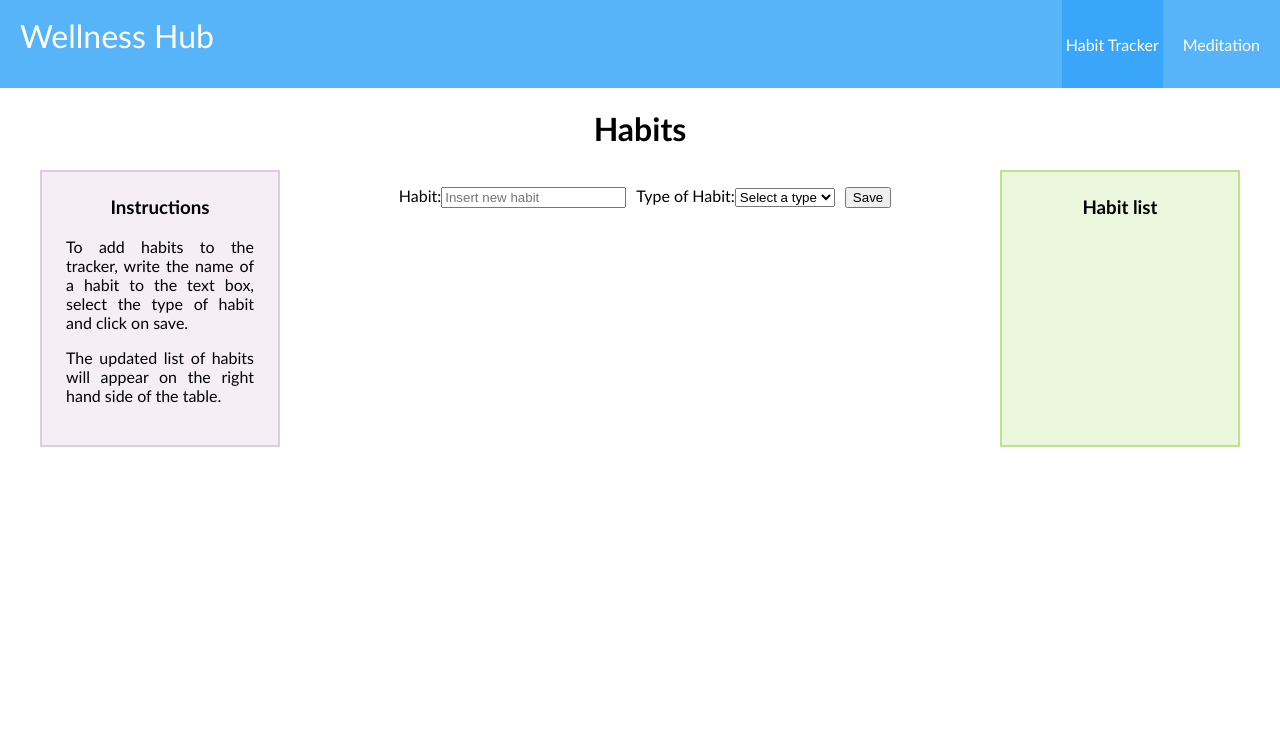
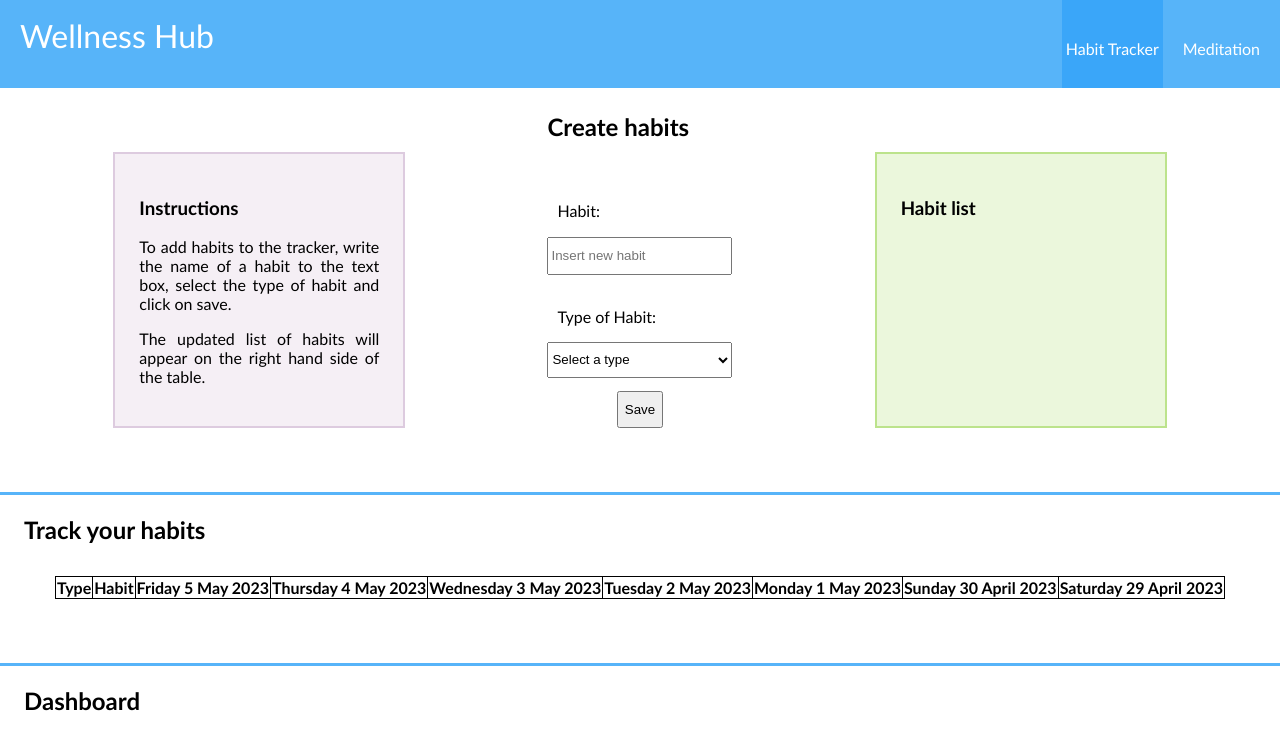
Before and after one commit to Cfaccetti/wellness-hub, a React (Create React App) app: page /habits in a window 1280 px wide. Shown: the top 750 px of the page. Built offline with nearby package versions, Linux system fonts and the light colour scheme.

Commit message:
Add Count for Each day of Week

```diff
--- a/src/Components/Navbar/Navbar.css
+++ b/src/Components/Navbar/Navbar.css
@@ -12,6 +12,7 @@
   gap: 2rem;
   padding: 0 1rem;
   min-height: 10vh;
+  /* width:100% */
 }
 
 .navBar ul {
--- a/src/Pages/Habits/Habitbox/Habitbox.css
+++ b/src/Pages/Habits/Habitbox/Habitbox.css
@@ -3,7 +3,10 @@ label {
 }
 
 .save {
-    margin-left: 10px ;
+    /* margin-left: 10px ; */
+    margin-top: 1em;
+    max-width: 4em;
+    justify-self:center;
 }
 
 .habit-list {
@@ -15,11 +18,16 @@ label {
     min-height: 200px;
     /* max-width:15em; */
     min-width: 15em;
+    margin-top: 1em;
+    margin-right:1em;
+    margin-top: 4em;
 }
 
 .form-habit-list {
     display: flex;
-    justify-content: space-between;
+    /* flex-direction: column; */
+    align-content: center;
+    justify-content: space-around;
     flex-wrap: wrap;
     max-width: 1200px;
     margin: 0 auto;
@@ -27,6 +35,14 @@ label {
 
 .habitCreator {
     margin-top: 1em;
+    display: grid;
+    justify-content:center;
+    min-width: 15em;
+}
+
+.habit-creator-title {
+    margin-left:0;
+    align-self: center;
 }
 
 .instructionBox{
@@ -37,6 +53,8 @@ label {
     padding: 2%;
     min-height: 200px;
     max-width:15em;
+    margin-top: 4em;
+    margin-left: 1em
 }
 
 p {
@@ -54,11 +72,65 @@ li {
 }
 
 h3 {
-    text-align: center;
-    margin-top: 0;
+    /* text-align: center; */
+    margin-top: 1em;
     padding: 0;
 }
 
 button {
     margin-left: 10px;
 }
+
+.habit-table {
+    display: flex;
+    /* width: 100%; */
+    /* border: 1px solid; */
+    border-collapse: collapse;
+    margin: 2em;
+    align-content: center;
+    justify-content: space-around;
+    flex-wrap: wrap;
+}
+
+.habit-table-section {
+    margin-top: 4em;
+    border-top: #57b4f9;
+    border-top-style: solid;
+    border-radius: 0%;
+}
+
+.dashboard-section {
+    margin-top: 4em;
+    border-top: #57b4f9;
+    border-top-style: solid;
+    border-radius: 0%;
+}
+
+th {
+    border: 1px solid;
+}
+
+.habit-creator-title {
+    margin-left: 0;
+    margin-top: 0;
+}
+
+.habit-tracker-title {
+    margin-left:1em;
+}
+
+.dashboard-title {
+    margin-left: 1em;
+}
+
+label {
+    margin-top: 2rem
+}
+
+td {
+    border: 1px solid;
+}
+
+.container {
+    width:100%
+}
--- a/src/Pages/Habits/Habitbox/Habitbox.js
+++ b/src/Pages/Habits/Habitbox/Habitbox.js
@@ -1,50 +1,98 @@
 import './Habitbox.css';
 import { useState } from 'react'
 
-// let habits = []
-
-// const [habits, setHabits] = useState[0];
-
-// function handleSubmit() {
-
-    // const habitform = document.querySelector('#habit-form')
-    // const habitNameInput = document.querySelector('#hname');
-    // const habitTypeInput = document.querySelector('#type');
-
-    // const name = habitNameInput.value
-    // const type = habitTypeInput.value
-
-    // let habit = {
-    //     name: name,
-    //     type: type
-    // }
-
-    // habits.push(habit);
-    // console.table(habits)
-
-// }
 
 export default function Habitbox() {
+
+  // Creates states for habit list
 
     const [habit, setHabit] = useState('');
     const [type, setType] = useState('');
     const [habits, setHabits] = useState([]);
 
-    console.table(habits)
+  // Creates dates for habit table
+
+    let today = new Date();
+    let todayString = today.toLocaleDateString('en-GB', {
+      weekday: "long",
+      year: "numeric",
+      month: "long",
+      day: "numeric",
+    });
+    let yesterday = new Date(today.setDate(today.getDate()-1));
+    let yesterdayString = yesterday.toLocaleDateString('en-GB', {
+      weekday: "long",
+      year: "numeric",
+      month: "long",
+      day: "numeric",
+    });
+    let twodaysago = new Date(yesterday.setDate(yesterday.getDate()-1));
+    let twodaysagoString = twodaysago.toLocaleDateString('en-GB', {
+      weekday: "long",
+      year: "numeric",
+      month: "long",
+      day: "numeric",
+    });
+    let threedaysago = new Date(twodaysago.setDate(twodaysago.getDate()-1));
+    let threedaysagoString = threedaysago.toLocaleDateString('en-GB', {
+      weekday: "long",
+      year: "numeric",
+      month: "long",
+      day: "numeric",
+    });
+    let fourdaysago = new Date(threedaysago.setDate(threedaysago.getDate()-1));
+    let fourdaysagoString = fourdaysago.toLocaleDateString('en-GB', {
+      weekday: "long",
+      year: "numeric",
+      month: "long",
+      day: "numeric",
+    });
+    let fivedaysago = new Date(fourdaysago.setDate(fourdaysago.getDate()-1));
+    let fivedaysagoString = fivedaysago.toLocaleDateString('en-GB', {
+      weekday: "long",
+      year: "numeric",
+      month: "long",
+      day: "numeric",
+    });
+    let sixdaysago = new Date(fivedaysago.setDate(fivedaysago.getDate()-1));
+    let sixdaysagoString = sixdaysago.toLocaleDateString('en-GB', {
+      weekday: "long",
+      year: "numeric",
+      month: "long",
+      day: "numeric",
+    });
+
+  // Creates function to update habit count
+
+    function updateHabitCount(passedHabit, numericalDay) {
+      let newHabits = habits.map(currentHabit => {
+        const countDay = 'count'+numericalDay;
+        if (currentHabit.id === passedHabit.id) {
+          return {...currentHabit, [countDay]: !currentHabit[countDay]}
+        }
+
+        return currentHabit;
+      });
+
+      console.dir(newHabits)
+      setHabits(newHabits);
+    }
 
     return(
+    <>
     <div className="form-habit-list">
-        <section className="instructionBox">
+            <section className="instructionBox">
                 <h3>Instructions</h3>
                 <p>To add habits to the tracker, write the name of a habit to the text box, select the type of habit and click on save. </p>
                 <p>The updated list of habits will appear on the right hand side of the table.</p>
         </section>
         <form id="habit-form" className="habitCreator" onSubmit={(e) => {e.preventDefault();
-            setHabits([...habits, {id: Date.now(), habit, type}]) }}>
+            setHabits([...habits, {id: Date.now(), habit, type, count1: false, count2:false, count3:false, count4:false, count5:false, count6:false, count7:false}]) }}>
+        <h2 className='habit-creator-title'>Create habits</h2>
         <label htmlFor="hname">Habit:</label>
         <input type="text" id="hname" name="hname" placeholder="Insert new habit" required value={habit} onChange={e => setHabit(e.target.value)}></input>
         <label htmlFor="type">Type of Habit:</label>
-        <select name="type" id="type" defaultValue='' required value={type} onChange={e => setType(e.target.value)}>
+        <select name="type" id="type" required value={type} onChange={e => setType(e.target.value)}>
             <option value="" disabled>Select a type</option>
             <option value="Self-care">Self-care</option>
             <option value="Self-growth">Self-growth</option>
@@ -55,7 +103,7 @@ export default function Habitbox() {
         <div className='habit-list'>
         <h3>Habit list</h3>
         <ul>{habits.map(item => (
-            <li>{item.habit}: {item.type}<button onClick={() => {
+            <li key={item.id}>{item.habit}: {item.type}<button onClick={() => {
                 setHabits(
                   habits.filter(a =>
                     a.id !== item.id
@@ -67,5 +115,53 @@ export default function Habitbox() {
         </ul>
         </div>
     </div>
+    <div className='habit-table-section'>
+      <h2 className='habit-tracker-title'>Track your habits</h2>
+      <table className='habit-table'>
+        <tbody>
+        <tr>
+          <th>Type</th>
+          <th>Habit</th>
+          <th>{ todayString }</th>
+          <th>{ yesterdayString }</th>
+          <th> { twodaysagoString } </th>
+          <th> { threedaysagoString } </th>
+          <th> { fourdaysagoString } </th>
+          <th> { fivedaysagoString } </th>
+          <th> { sixdaysagoString } </th>
+        </tr>
+        {habits.map(item => (
+          <tr key={item.id+'table'}>
+            <td>{item.type}</td>
+            <td>{item.habit}</td>
+            <td>
+              <input checked={item.count1} type='checkbox' id={item.id + 'today'} onChange={() => updateHabitCount(item, 1)}></input>
+            </td>
+            <td>
+              <input checked={item.count2} type='checkbox' id={item.id+'yesterday'} onChange={() => updateHabitCount(item, 2)}></input>
+            </td>
+            <td>
+              <input checked={item.count3} type='checkbox' id={item.id+'twodaysago'} onChange={() => updateHabitCount(item, 3)}></input>
+            </td>
+            <td>
+              <input checked={item.count4} type='checkbox' id={item.id+'threedaysago'} onChange={() => updateHabitCount(item, 4)}></input>
+            </td>
+            <td>
+              <input checked={item.count5} type='checkbox' id={item.id+'fourdaysago'} onChange={() => updateHabitCount(item, 5)}></input>
+            </td>
+            <td>
+              <input checked={item.count6} type='checkbox' id={item.id+'fivedaysago'} onChange={() => updateHabitCount(item, 6)}></input>
+            </td>
+            <td>
+              <input checked={item.count7} type='checkbox' id={item.id+'weekago'} value='' onChange={() => updateHabitCount(item, 7)}></input>
+            </td>
+          </tr>))}
+          </tbody>
+      </table>
+    </div>
+    <div className='dashboard-section'>
+          <h2 className='dashboard-title'>Dashboard</h2>
+    </div>
+    </>
 )
 }
--- a/src/Pages/Habits/Habits.js
+++ b/src/Pages/Habits/Habits.js
@@ -4,9 +4,9 @@ import Habitbox from './Habitbox/Habitbox';
 function Habits() {
   return (
   <>
-   <div>
-      <h1>Habits</h1>
-   </div>
+   {/* <div>
+      {/* <h1>Habits</h1> */}
+   {/*</div> */}
    <div>
       <Habitbox />
    </div>
--- a/src/index.css
+++ b/src/index.css
@@ -1,15 +1,16 @@
 * {
-  box-sizing: border-box;
+  /* box-sizing: border-box; */
 }
 
 body {
+  /* width: 100%; */
   margin: 0;
   font-family:'Gill Sans', 'Gill Sans MT', Calibri, 'Trebuchet MS', sans-serif;
 }
 
 .container {
-  margin: 1rem;
-  text-align: center;
+  /* margin: 1rem; */
+  /* text-align: center; */
 }
 
 .site-title {
```
